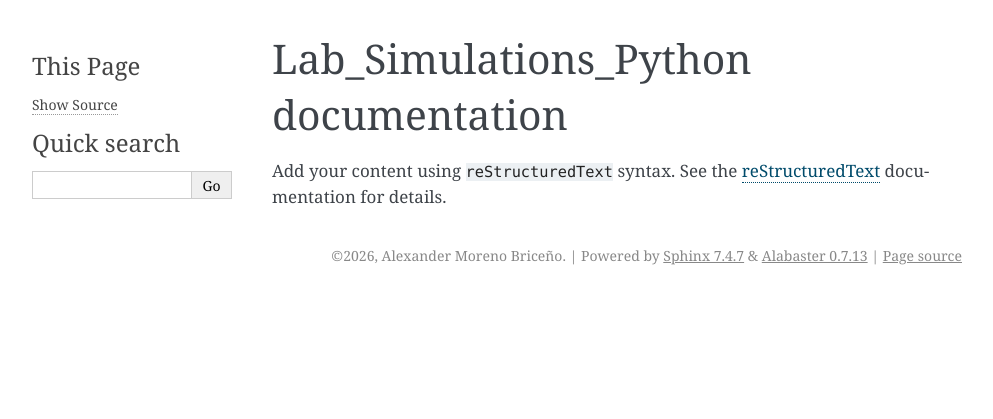
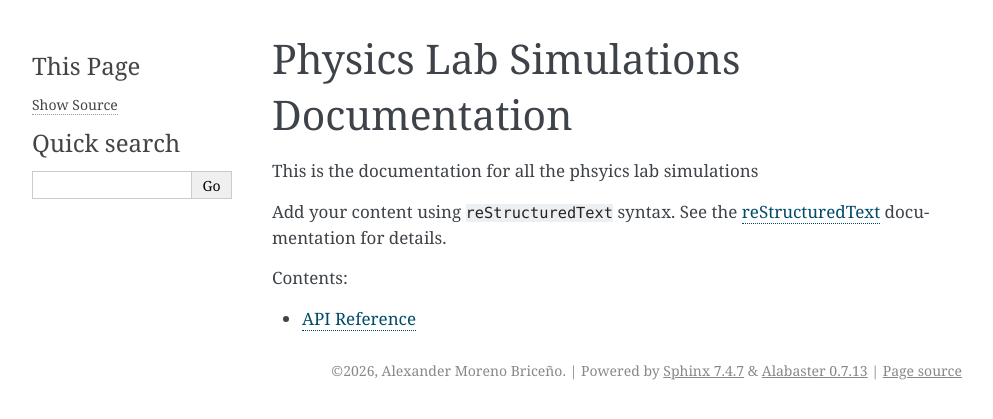
Before and after one commit to amorenobr/Lab_Simulations_Python, a Sphinx documentation site: the page built from docs/source/index.rst, in a window 1280 px wide. Shown: the top 419 px of the page, without its empty margins (148-1141 px from the left). Built offline with Sphinx 7.4.7, drawn with Linux system fonts in a browser that asks for light colours.

Commit message:
Update conf.py and index.rst

```diff
--- a/docs/source/conf.py
+++ b/docs/source/conf.py
@@ -5,6 +5,10 @@
 
 # -- Project information -----------------------------------------------------
 # https://www.sphinx-doc.org/en/master/usage/configuration.html#project-information
+import sys
+from pathlib import Path
+
+sys.path.insert(0, str(Path('../..', 'src/lab_simulations_python').resolve()))
 
 project = 'Lab_Simulations_Python'
 copyright = '2026, Alexander Moreno Briceño'
@@ -13,7 +17,7 @@ author = 'Alexander Moreno Briceño'
 # -- General configuration ---------------------------------------------------
 # https://www.sphinx-doc.org/en/master/usage/configuration.html#general-configuration
 
-extensions = []
+extensions = ['sphinx.ext.autodoc']
 
 templates_path = ['_templates']
 exclude_patterns = []
--- a/docs/source/index.rst
+++ b/docs/source/index.rst
@@ -3,8 +3,10 @@
    You can adapt this file completely to your liking, but it should at least
    contain the root `toctree` directive.
 
-Lab_Simulations_Python documentation
-====================================
+Physics Lab Simulations Documentation
+=====================================
+
+This is the documentation for all the phsyics lab simulations
 
 Add your content using ``reStructuredText`` syntax. See the
 `reStructuredText <https://www.sphinx-doc.org/en/master/usage/restructuredtext/index.html>`_
@@ -14,3 +16,5 @@ documentation for details.
 .. toctree::
    :maxdepth: 2
    :caption: Contents:
+
+   api
```
